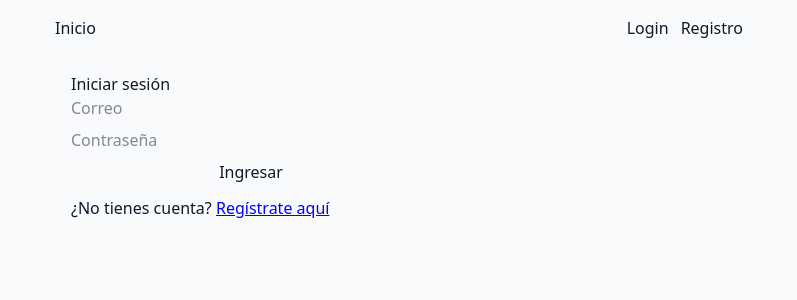
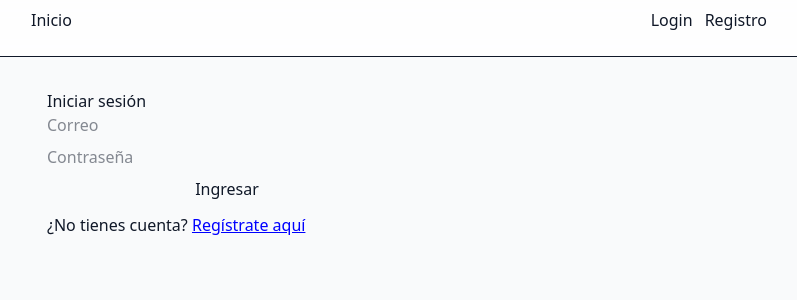
Before and after one commit to eliam-villegas/safe-tasks, a Next.js app in the folder apps/web/: page /login in a window 1280 px wide. Shown: the top 300 px of the page, without its empty margins (241-1038 px from the left). Built offline with nearby package versions, Linux system fonts and the light colour scheme; no server answers.

Commit message:
Actualiza RootLayout con Sticky Header layout actualziado para incluir header sticky con blur y borde inferior. Aplicado container-page para centrar y limitar ancho. Ahora la navbar se renderiza en un <nav> estilizado.

```diff
--- a/apps/web/app/layout.tsx
+++ b/apps/web/app/layout.tsx
@@ -3,16 +3,23 @@ import "./globals.css";
 import QuickBar from "./components/QuickBar";
 
 export const metadata: Metadata = {
-  title: "Create Next App",
-  description: "Generated by create next app",
+    title: "SafeTasks",
+    description: "Gestor de tareas con roles",
+    robots:{ index: false, follow: false},
 };
 
 export default function RootLayout({ children }: { children: React.ReactNode }) {
     return (
         <html lang="es">
-        <body style={{ fontFamily:'system-ui, sans-serif', maxWidth:720, margin:'0 auto', padding:16 }}>
-        <QuickBar/>
-        {children}
+        <body className="bg-gray-50 text-gray-900">
+        <header className="sticky top-0 z-40 border-b bg-white/80 backdrop-blur">
+            <nav className="container-page flex items-center justify-between py-2">
+                <div className="flex-1">
+                    <QuickBar />
+                </div>
+            </nav>
+        </header>
+        <main className="container-page">{children}</main>
         </body>
         </html>
     );
```
